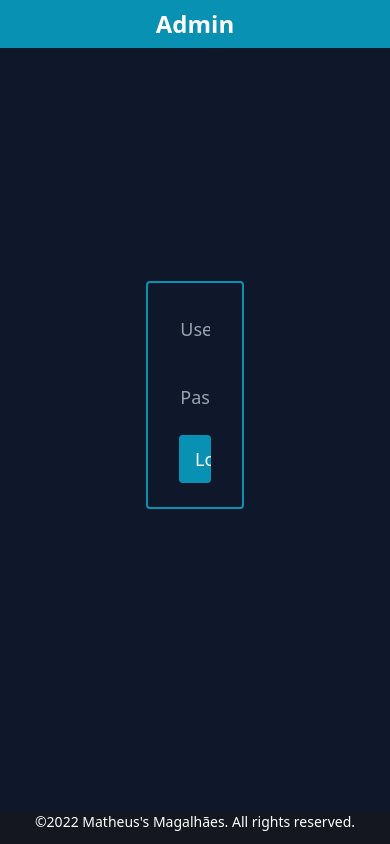
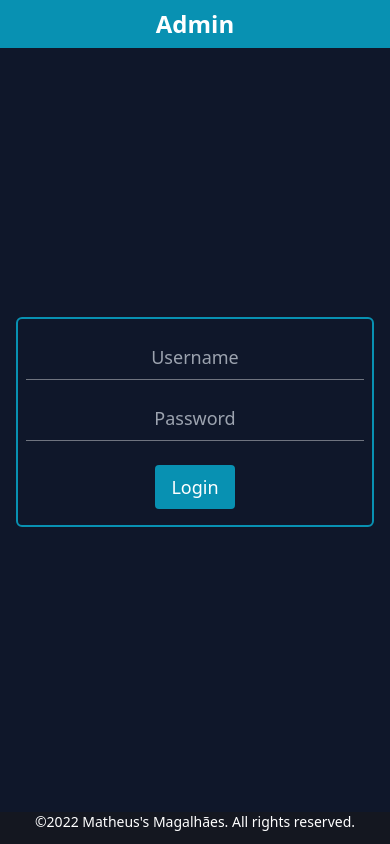
Before and after one commit to matheushasm/todoPHP, a PHP site: page /pages/loginPage.php in a window 390 px wide. Run offline with PHP 8.4, Linux system fonts and the light colour scheme; some libraries are stand-ins or nearby versions.

Commit message:
login page responsive

```diff
--- a/index.php
+++ b/index.php
@@ -323,7 +323,7 @@ if(!$user) {
         <p class="container m-auto text-sm text-center break-normal sm:text-lg xl:text-xl"><?=$quote[7]->getContent()?></p>
         <p id="quoteAuthor" class="container m-auto text-sm text-center hidden sm:text-lg xl:text-xl"><small><?=$quote[4]->getAuthor()?></small></p>
     </footer>
-    <div class="p-2 absolute bottom-1 left-2 cursor-pointer text-lg font-bold">
+    <div class="p-4 absolute bottom-1 left-2 cursor-pointer text-lg font-bold">
         <a href="./pages/loginPage.php" target="_blank">...</a>
     </div>
 
--- a/pages/loginPage.php
+++ b/pages/loginPage.php
@@ -8,14 +8,14 @@ if(isset($_SESSION['admin_key'])) {
 include_once 'partials/header.php';
 ?>
 <div class="w-full h-full flex justify-center items-center bg-slate-900">
-    <div class="w-1/4 h-2/6 ">
-        <form class="p-4 flex flex-col border-2 border-cyan-600 rounded"
+    <div class="container p-4">
+        <form class="m-auto p-2 max-w-sm flex flex-col border-2 border-cyan-600 rounded-md"
         method="POST" action="loginPageAuth.php">
-            <input class="p-4 mb-2 bg-transparent text-lg text-white  outline-none"
+            <input class="p-2 mt-2 mb-2 bg-transparent text-lg text-white text-center border-b border-white/40 outline-none"
             type="text" name="username" placeholder="Username"/>
-            <input class="p-4 mb-2 bg-transparent text-lg text-white  outline-none"
+            <input class="p-2 mt-2 mb-6 bg-transparent text-lg text-white text-center border-b border-white/40 outline-none"
             type="password" name="password" placeholder="Password"/>
-            <input class="w-2/5 h-12 p-4 m-auto mb-2 bg-cyan-600 text-lg text-white text-center leading-3 rounded hover:bg-cyan-600/40 ease-in duration-300 "
+            <input class="p-4 m-auto mb-2 bg-cyan-600 text-lg text-white text-center leading-3 rounded hover:bg-cyan-600/40 ease-in duration-150 "
             type="submit" value="Login"/>
         </div>
     </div>
```
